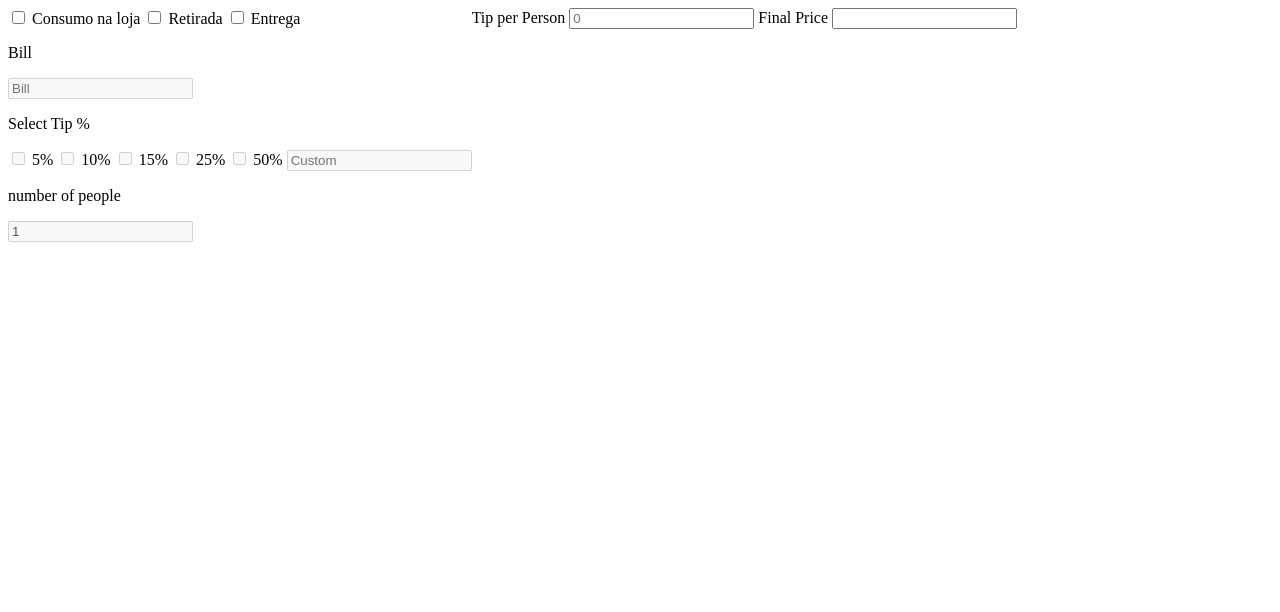
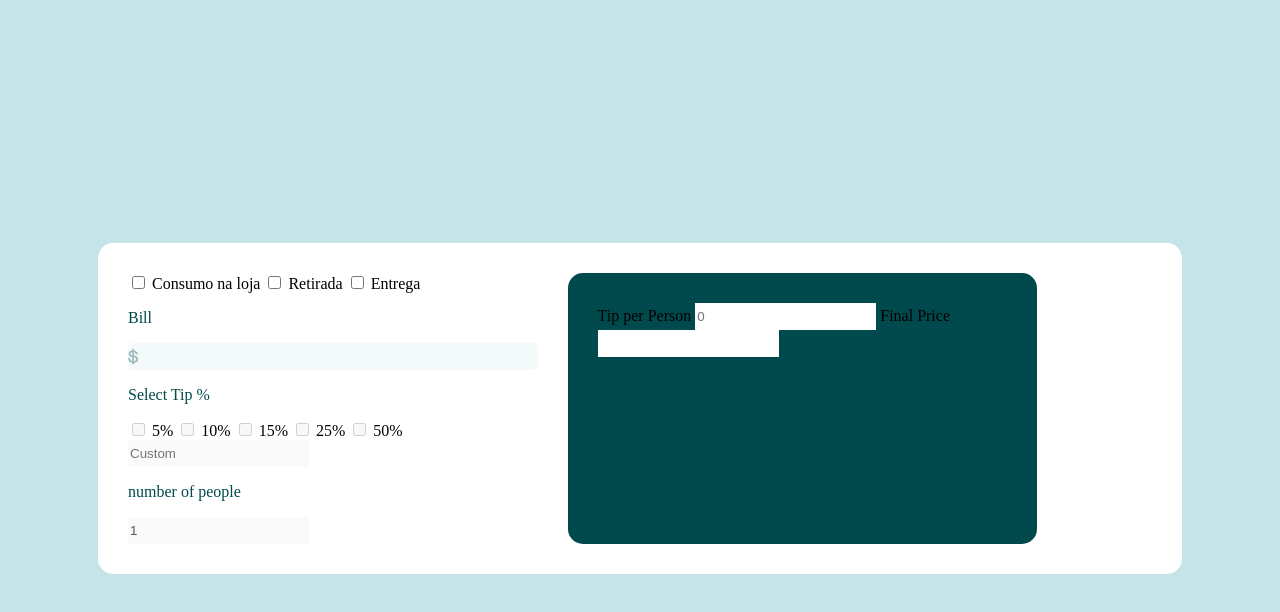
Before and after one commit to iamkoto/restaurante-calculadora, a plain HTML site: page index.html in a window 1280 px wide. Drawn offline with Linux system fonts and the light colour scheme.

Commit message:
mudanças css

```diff
--- a/index.html
+++ b/index.html
@@ -18,11 +18,15 @@
                 <label for="Entrega">Entrega</label>
             </div>
             <div>
-                <p>Bill</p>
-                <input class="conta inputs general" disabled type="number" name="bill" placeholder="Bill" tabindex="1">
+                <p class="lefttext">Bill</p>
+                <div class="contacontainer">
+                    <svg class="contaimg" xmlns="http://www.w3.org/2000/svg" width="11" height="17"><path fill="#9EBBBD" d="M6.016 16.328v-1.464c1.232-.08 2.22-.444 2.964-1.092.744-.648 1.116-1.508 1.116-2.58v-.144c0-.992-.348-1.772-1.044-2.34-.696-.568-1.708-.932-3.036-1.092V4.184c.56.144 1.012.4 1.356.768.344.368.516.816.516 1.344v.288h1.824v-.432c0-.448-.088-.876-.264-1.284a3.783 3.783 0 00-.744-1.116A4.251 4.251 0 007.54 2.9a5.324 5.324 0 00-1.524-.492V.872H4.288V2.36a5.532 5.532 0 00-1.416.324c-.448.168-.84.392-1.176.672-.336.28-.604.616-.804 1.008-.2.392-.3.844-.3 1.356v.144c0 .96.316 1.708.948 2.244.632.536 1.548.884 2.748 1.044v3.912c-.704-.16-1.248-.472-1.632-.936-.384-.464-.576-1.08-.576-1.848v-.288H.256v.576c0 .464.08.924.24 1.38.16.456.404.88.732 1.272.328.392.744.728 1.248 1.008s1.108.476 1.812.588v1.512h1.728zM4.288 7.424c-.688-.128-1.164-.332-1.428-.612-.264-.28-.396-.644-.396-1.092 0-.464.176-.832.528-1.104.352-.272.784-.448 1.296-.528v3.336zm1.728 5.712V9.344c.768.128 1.328.328 1.68.6.352.272.528.688.528 1.248 0 .544-.196.984-.588 1.32-.392.336-.932.544-1.62.624z"/></svg>
+                    <input class="conta inputs general" disabled type="number" name="bill" tabindex="1">
+                </div>
+
             </div>
             <div>
-                <p>Select Tip %</p>
+                <p class="lefttext">Select Tip %</p>
                 <div>
                     <input type="checkbox" name="five" class="button general" disabled value="0.05">
                     <label for="five">5%</label>
@@ -38,7 +42,7 @@
                 </div>
             </div>
             <div>
-                <p>number of people</p>
+                <p class="lefttext">number of people</p>
                 <input class="people inputs general" disabled type="number" placeholder="1" value="1" tabindex="2">
             </div>
         </div>
--- a/style.css
+++ b/style.css
@@ -1,3 +1,53 @@
+input[type=number]::-webkit-inner-spin-button {
+    -webkit-appearance: none;
+}
+input[type=number] {
+   -moz-appearance: textfield;
+   appearance: textfield;
+   border: none;
+   height: 25px;
+}
+
+body {
+    display: flex;
+    justify-content: center;
+    align-items: center;
+    height: 100vh;
+    background-color: hsl(185, 41%, 84%);
+}
+
 .bothsides {
     display: flex;
+    gap: 30px;
+    width: 80vw;
+    background-color: hsl(0, 0%, 100%);
+    padding: 30px;
+    border-radius: 15px;
 }
+
+.left {
+    width: 40%;
+}
+
+.conta {
+    color: hsl(183, 100%, 15%);
+    background-color: hsl(189, 41%, 97%);
+}
+
+.lefttext {
+    color:hsl(183, 100%, 15%);
+}
+
+.contacontainer {
+    display: flex;
+    align-items: center;
+    background-color: hsl(189, 41%, 97%);
+    border-radius: 5px;
+}
+
+.right {
+    width: 40%;
+    background-color: hsl(183, 100%, 15%);
+    border-radius: 15px;
+    padding: 30px;
+}
```
